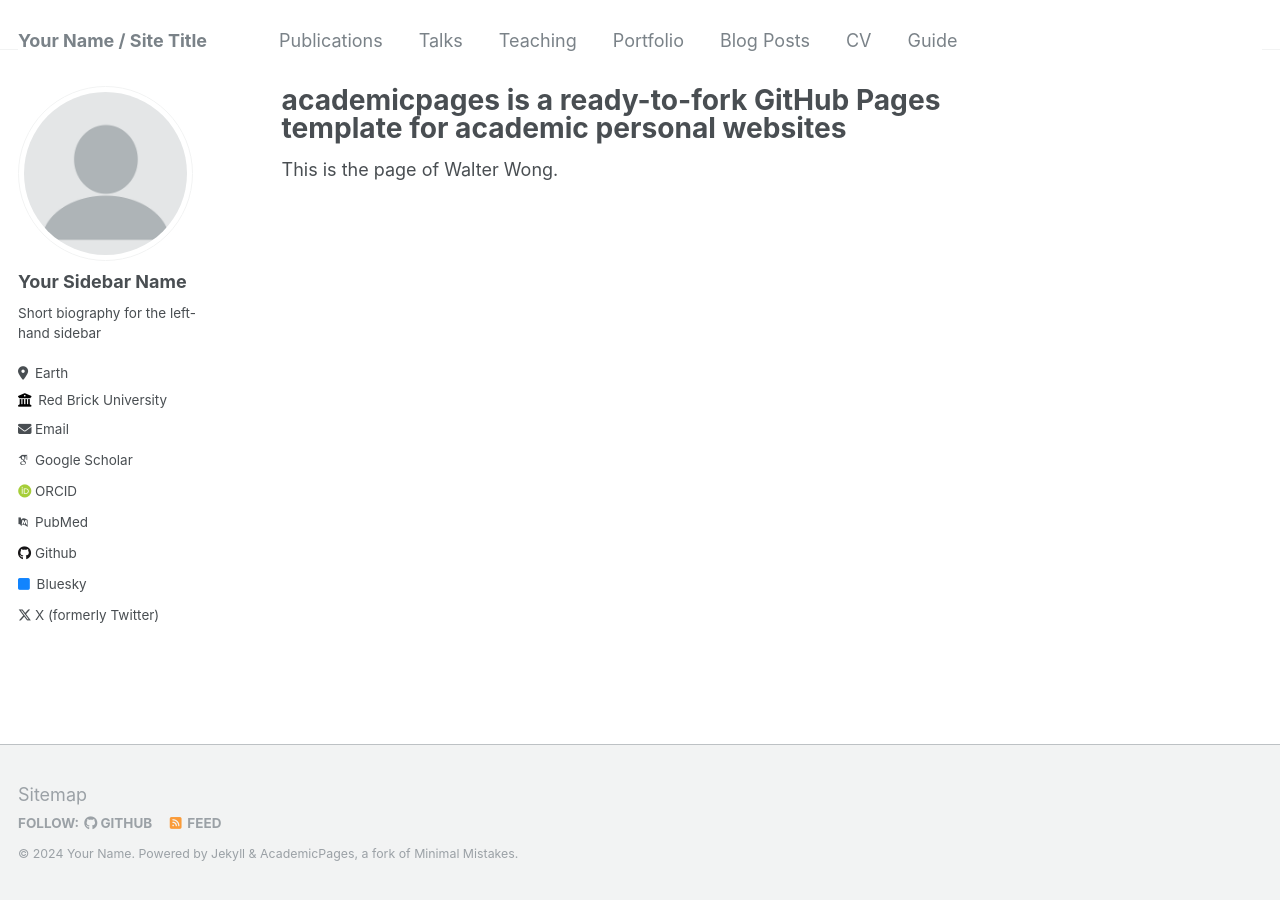
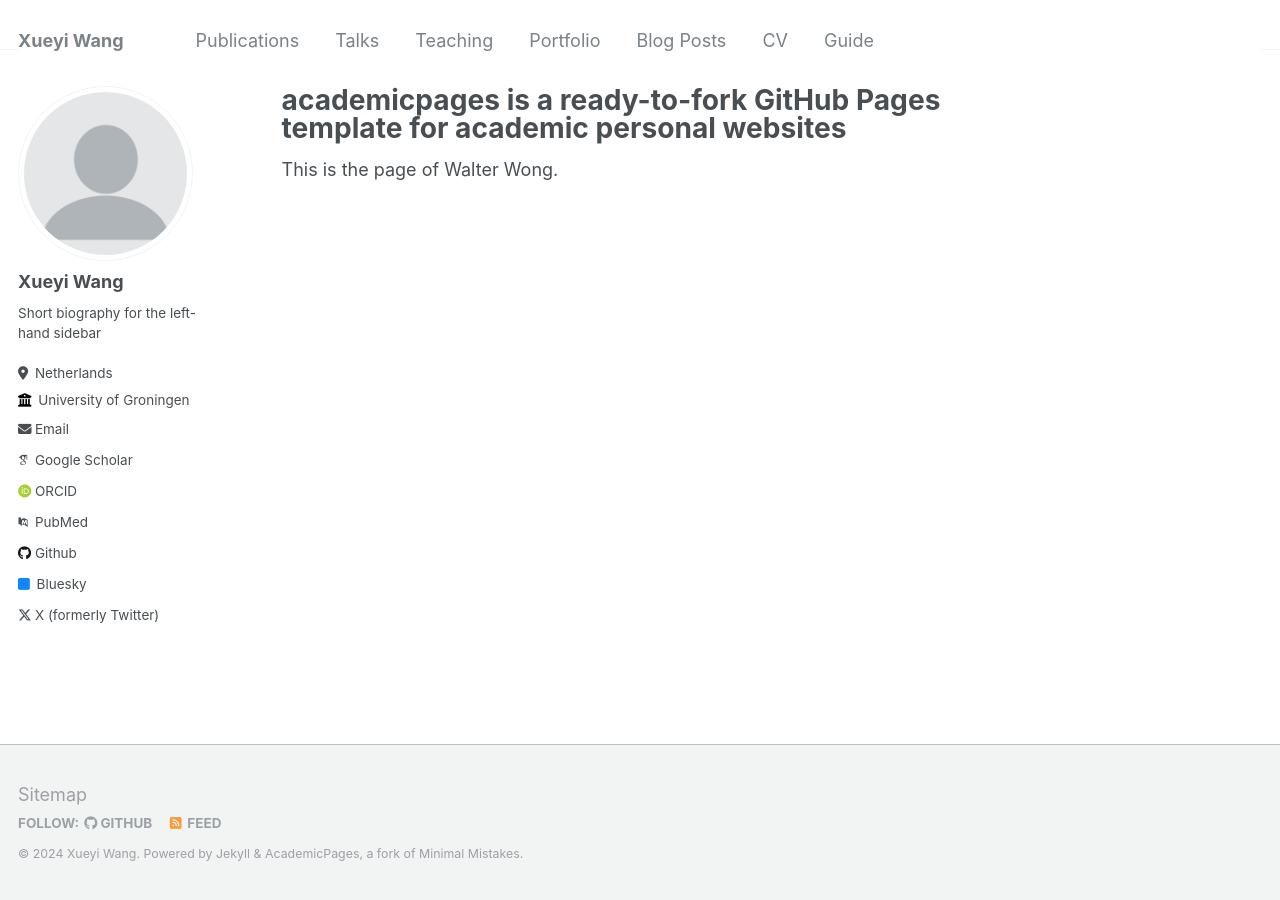
Before and after one commit to Xueyi-Wang/Xueyi_Wang.github.io, a Jekyll site: the page built from _pages/about.md, in a window 1280 px wide. Built offline with Jekyll 4.4.1, drawn with Linux system fonts in a browser that asks for light colours; some web fonts are replaced.

Commit message:
Update _config.yml

```diff
--- a/_config.yml
+++ b/_config.yml
@@ -8,9 +8,9 @@
 
 # Basic Site Settings
 locale                   : "en-US"
-title                    : "Your Name / Site Title"
+title                    : "Xueyi Wang"
 title_separator          : "-"
-name                     : &name "Your Name"
+name                     : &name "Xueyi Wang"
 description              : &description "personal description"
 url                      : https://academicpages.github.io # the base hostname & protocol for your site e.g. "https://mmistakes.github.io"
 baseurl                  : "" # the subpath of your site, e.g. "/blog"
@@ -22,13 +22,13 @@ repository               : "academicpages/academicpages.github.io"
 author:
   # Biographic information
   avatar           : "profile.png"
-  name             : "Your Sidebar Name"
+  name             : "Xueyi Wang"
   pronouns         : # example: "she/her"
   bio              : "Short biography for the left-hand sidebar"
-  location         : "Earth"
-  employer         : "Red Brick University"
+  location         : "Netherlands"
+  employer         : "University of Groningen"
   uri              : # URL
-  email            : "none@example.org"
+  email            : "xueyi.wang@rug.nl"
 
   # Academic websites
   arxiv            : # URL - Update with the correct link to your profile
```
